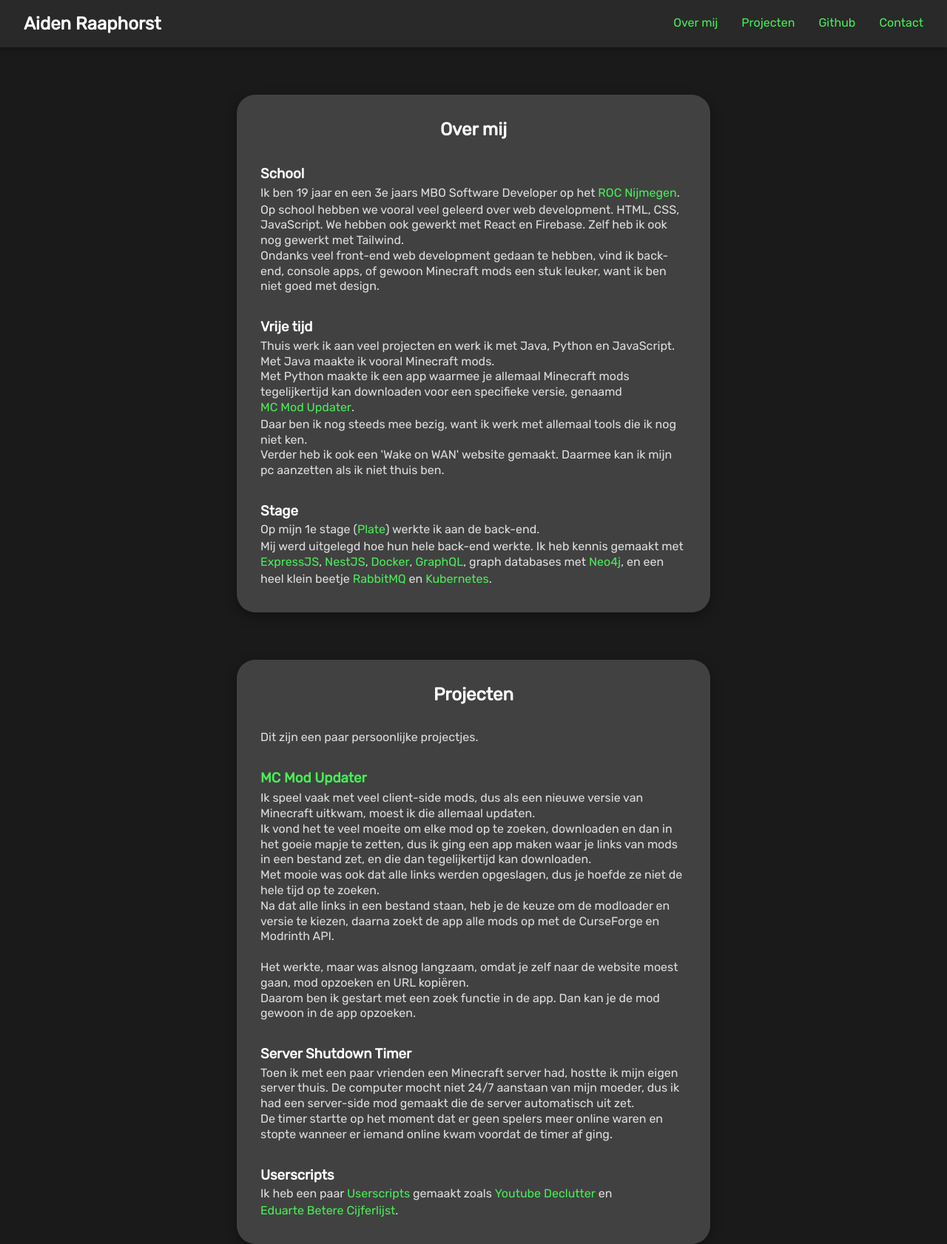
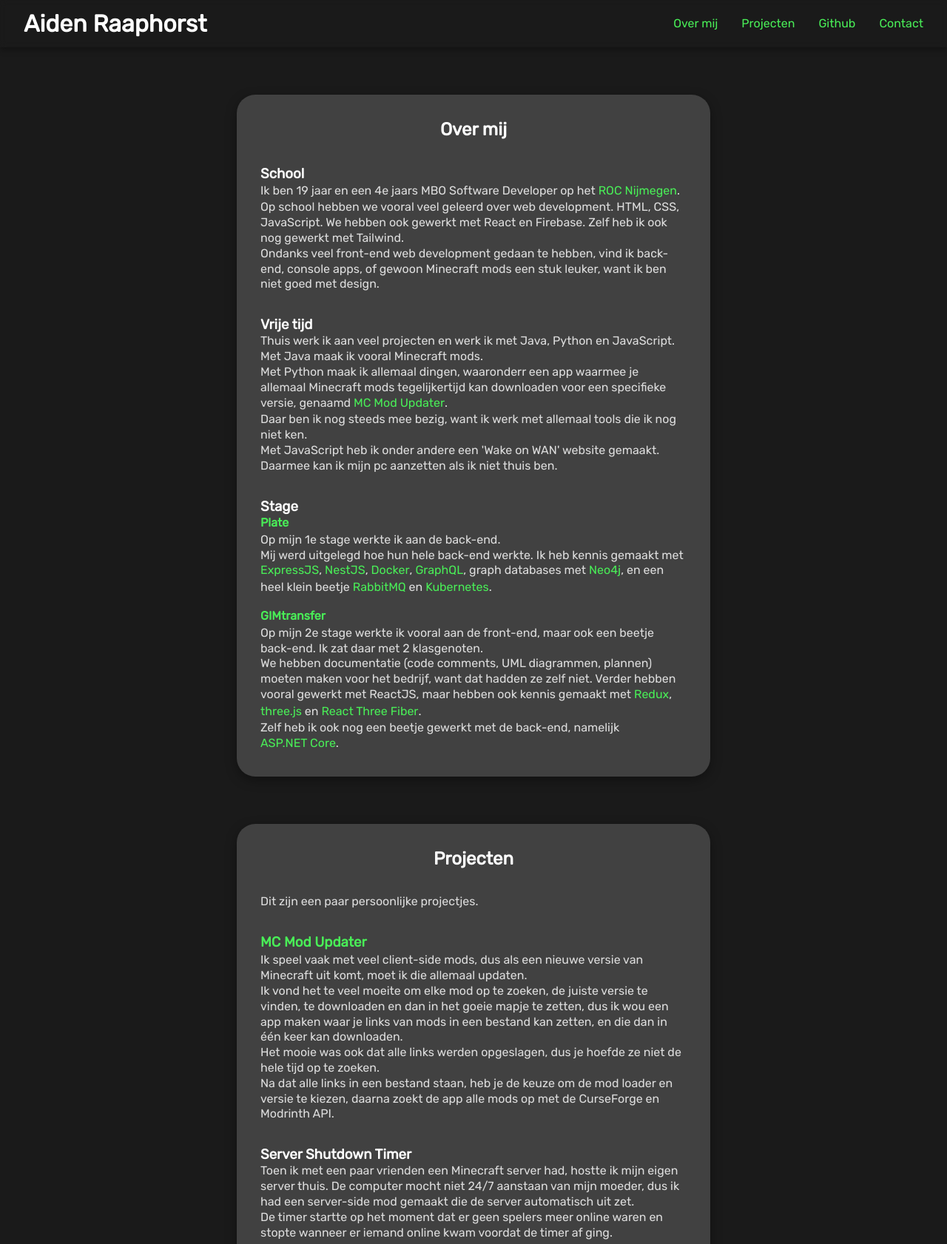
Before and after one commit to Ardyon/aidenraaphorst.github.io, a plain HTML site: page index.html in a window 1280 px wide. Shown: the top 1682 px of the page at 74% size. Drawn offline with Linux system fonts and the light colour scheme.

Commit message:
Update a lot

```diff
--- a/css/main.css
+++ b/css/main.css
@@ -1,3 +1,14 @@
+:root {
+  --text: #dddddd;
+  --header-text: #ffffff;
+  --link-text: #49ee57;
+  --background: #1a1a1a;
+  --code-background: #313131;
+  --header-background: rgba(255, 255, 255, 0.067);
+  --container-background: #414141;
+  --shadow: rgba(0, 0, 0, 0.35);
+}
+
 * {
   margin: 0;
   padding: 0;
@@ -6,18 +17,11 @@
 }
 
 body {
-  display: flex;
-  flex-direction: column;
-  align-items: center;
-  color: #ffffff;
-  background-color: #1a1a1a;
+  color: var(--header-text);
+  background-color: var(--background);
 }
 
-p {
-  color: #dddddd;
-}
-
-nav {
+header {
   display: flex;
   flex-direction: row;
   justify-content: space-between;
@@ -27,46 +31,68 @@ nav {
   width: 100%;
   height: 4rem;
   padding: 2rem;
-  margin-bottom: 4rem;
+  box-shadow: var(--shadow) 0px 3px 8px;
   backdrop-filter: blur(4px);
-  box-shadow: rgba(0, 0, 0, 0.24) 0px 3px 8px;
-  background-color: #ffffff11;
+  background-color: var(--header);
 }
 
-nav .links {
+nav {
+  display: flex;
+  flex-direction: row;
+  justify-content: start;
+  align-items: center;
+}
+
+nav ul {
   display: flex;
   flex-direction: row;
   justify-content: end;
   gap: 2rem;
+  list-style-type: none;
 }
 
-nav svg {
+#link-burger-icon {
   display: none;
+  width: 2rem;
+  height: 2rem;
 }
 
-.container:first-of-type {
-  margin-top: 8rem;
+main {
+  display: flex;
+  flex-direction: column;
+  align-items: center;
 }
 
-.container {
+article {
   width: 50%;
   margin-bottom: 4rem;
   padding: 2rem;
   border-radius: 25px;
   line-height: 1.3;
-  box-shadow: rgba(0, 0, 0, 0.35) 0px 5px 15px;
-  background-color: #414141;
+  box-shadow: var(--shadow) 0px 5px 15px;
+  background-color: var(--container-background);
 }
 
-.container-title {
+article:first-of-type {
+  margin-top: 8rem;
+}
+
+article h2 {
   width: 100%;
   margin-bottom: 2rem;
   text-align: center;
 }
 
-.container-header {
+section h3 {
   margin-top: 2rem;
-  margin-bottom: 0.2rem;
+}
+
+section p+h4 {
+  margin-top: 1rem;
+}
+
+p {
+  color: var(--text);
 }
 
 a,
@@ -76,7 +102,7 @@ a:hover,
 a:active {
   display: inline-block;
   text-decoration: none;
-  color: #49ee57;
+  color: var(--link-text);
 }
 
 a::after {
@@ -84,12 +110,8 @@ a::after {
   height: 2px;
   display: block;
   content: '';
-  background: #49ee57;
+  background: var(--link-text);
   transition: 300ms;
-}
-
-.links a::after {
-  margin-top: 2px;
 }
 
 a:hover::after {
@@ -101,24 +123,20 @@ a:hover::after {
     font-size: 0.8rem;
   }
 
-  .container {
+  article {
     width: 95%;
     padding: 1rem;
   }
 
-  nav {
+  header {
     backdrop-filter: blur(6px);
   }
 
-  nav svg {
+  #link-burger-icon {
     display: block;
   }
 
-  nav .links {
-    display: flex;
-    flex-direction: column;
-    justify-content: start;
-    align-items: center;
+  nav {
     position: absolute;
     top: 4rem;
     right: -100%;
@@ -126,16 +144,22 @@ a:hover::after {
     height: 100vh;
     padding-top: 1rem;
     font-size: 1rem;
-    backdrop-filter: blur(6px);
-    box-shadow: rgba(0, 0, 0, 0.24) 0px 3px 8px;
-    background-color: #414141;
-
-    right: -100%;
+    box-shadow: var(--shadow) 0px 3px 8px;
     transition: right 200ms linear;
+    background-color: var(--container-background);
   }
 
-  nav .links.active {
+  nav.active {
     right: 0;
+  }
+
+  nav ul {
+    display: flex;
+    flex-direction: column;
+    justify-content: start;
+    align-items: center;
+    width: 100%;
+    height: 100%;
   }
 
   a::after {
--- a/index.html
+++ b/index.html
@@ -1,57 +1,70 @@
 <!DOCTYPE html>
 <html lang="en">
+
 <head>
   <meta charset="UTF-8">
   <meta name="viewport" content="width=device-width, initial-scale=1.0">
-  <link rel="preconnect" href="https://fonts.googleapis.com">
-  <link rel="preconnect" href="https://fonts.gstatic.com" crossorigin>
   <link href="https://fonts.googleapis.com/css2?family=Rubik&display=swap" rel="stylesheet">
   <link rel="stylesheet" href="css/main.css">
   <title>Home</title>
 </head>
+
 <body>
-
-  <nav>
+  <header>
     <h1 class="title">Aiden Raaphorst</h1>
 
-    <svg width="2rem" height="2rem" viewBox="0 0 24 24" fill="none" xmlns="http://www.w3.org/2000/svg">
+    <svg id="link-burger-icon" viewBox="0 0 24 24" fill="none" xmlns="http://www.w3.org/2000/svg">
       <path d="M4 18L20 18" stroke="#ffffff" stroke-width="2" stroke-linecap="round" />
       <path d="M4 12L20 12" stroke="#ffffff" stroke-width="2" stroke-linecap="round" />
       <path d="M4 6L20 6" stroke="#ffffff" stroke-width="2" stroke-linecap="round" />
     </svg>
 
-    <div class="links">
-      <a href="#about">Over mij</a>
-      <a href="#projects">Projecten</a>
-      <a target="_blank" href="https://github.com/AidenRaaphorst">Github</a>
-      <a href="#contact">Contact</a>
-    </div>
+    <nav>
+      <ul class="links">
+        <li><a href="#about">Over mij</a></li>
+        <li><a href="#projects">Projecten</a></li>
+        <li><a target="_blank" href="https://github.com/AidenRaaphorst">Github</a></li>
+        <li><a href="#contact">Contact</a></li>
+      </ul>
     </nav>
+  </header>
 
-  <div class="container">
-    <h2 id="about" class="container-title">Over mij</h2>
+  <main>
+    <article>
+      <h2 id="about">Over mij</h2>
 
-    <h3 class="container-header">School</h3>
+      <section>
+        <h3>School</h3>
         <p>
-      Ik ben <span id="age">0</span> jaar en een 3e jaars MBO Software Developer op het
+          Ik ben <span id="age">0</span> jaar en een 4e jaars MBO Software Developer op het
           <a target="_blank" href="https://www.roc-nijmegen.nl/locaties/heyendaalseweg">ROC Nijmegen</a>. <br>
-      Op school hebben we vooral veel geleerd over web development. HTML, CSS, JavaScript. We hebben ook gewerkt met React en Firebase. Zelf heb ik ook nog gewerkt met Tailwind. <br>
-      Ondanks veel front-end web development gedaan te hebben, vind ik back-end, console apps, of gewoon Minecraft mods een stuk leuker, want ik ben niet goed met design. <br>
+          Op school hebben we vooral veel geleerd over web development. HTML, CSS, JavaScript. We hebben ook gewerkt met
+          React en Firebase. Zelf heb ik ook nog gewerkt met Tailwind. <br>
+          Ondanks veel front-end web development gedaan te hebben, vind ik back-end, console apps, of gewoon Minecraft
+          mods
+          een stuk leuker, want ik ben niet goed met design. <br>
         </p>
+      </section>
 
-    <h3 class="container-header">Vrije tijd</h3>
+      <section>
+        <h3>Vrije tijd</h3>
         <p>
           Thuis werk ik aan veel projecten en werk ik met Java, Python en JavaScript. <br>
-      Met Java maakte ik vooral Minecraft mods. <br>
-      Met Python maakte ik een app waarmee je allemaal Minecraft mods tegelijkertijd kan downloaden voor een specifieke versie,
-      genaamd <a target="_blank" href="https://github.com/AidenRaaphorst/mc-mod-updater">MC Mod Updater</a>. <br>
+          Met Java maak ik vooral Minecraft mods. <br>
+          Met Python maak ik allemaal dingen, waaronderr een app waarmee je allemaal Minecraft mods
+          tegelijkertijd kan downloaden voor een specifieke versie, genaamd
+          <a target="_blank" href="https://github.com/AidenRaaphorst/mc-mod-updater">MC Mod Updater</a>. <br>
           Daar ben ik nog steeds mee bezig, want ik werk met allemaal tools die ik nog niet ken. <br>
-      Verder heb ik ook een 'Wake on WAN' website gemaakt. Daarmee kan ik mijn pc aanzetten als ik niet thuis ben.
+          Met JavaScript heb ik onder andere een 'Wake on WAN' website gemaakt. Daarmee kan ik mijn pc aanzetten als ik niet thuis ben.
         </p>
+      </section>
 
-    <h3 class="container-header">Stage</h3>
+      <section>
+        <h3>Stage</h3>
+        <h4><a target="_blank" href="https://www.getplate.com/nl">Plate</a></h4>
         <p>
-      Op mijn 1e stage (<a target="_blank" href="https://www.getplate.com/nl">Plate</a>) werkte ik aan de back-end. <br>
+          Op mijn 1e stage werkte ik aan de back-end.
+          <br>
           Mij werd uitgelegd hoe hun hele back-end werkte. Ik heb kennis gemaakt met
           <a target="_blank" href="https://expressjs.com/">ExpressJS</a>,
           <a target="_blank" href="https://nestjs.com/">NestJS</a>,
@@ -63,51 +76,85 @@
           en
           <a target="_blank" href="https://kubernetes.io/">Kubernetes</a>.
         </p>
-  </div>
 
-  <div class="container">
-    <h2 id="projects" class="container-title">Projecten</h2>
+        <h4><a href="https://gimtransfer.com/" target="_blank">GIMtransfer</a></h4>
+        <p>
+          Op mijn 2e stage werkte ik vooral aan de front-end, maar ook een beetje back-end. Ik zat daar met 2 klasgenoten. <br>
+          We hebben documentatie (code comments, UML diagrammen, plannen) moeten maken voor het bedrijf, want dat hadden ze zelf niet.
+          Verder hebben vooral gewerkt met ReactJS, maar hebben ook kennis gemaakt met
+          <a href="https://redux.js.org/" target="_blank" rel="noopener noreferrer">Redux</a>,
+          <a href="https://threejs.org/" target="_blank" rel="noopener noreferrer">three.js</a> en
+          <a href="https://docs.pmnd.rs/react-three-fiber" target="_blank" rel="noopener noreferrer">React Three Fiber</a>. <br>
+          Zelf heb ik ook nog een beetje gewerkt met de back-end, namelijk
+          <a href="https://dotnet.microsoft.com/en-us/apps/aspnet" target="_blank" rel="noopener noreferrer">ASP.NET Core</a>. <br>
+        </p>
+      </section>
 
+    </article>
+
+    <article>
+      <h2 id="projects">Projecten</h2>
       <p>Dit zijn een paar persoonlijke projectjes.</p>
 
-    <h3 class="container-header"><a target="_blank" href="https://github.com/AidenRaaphorst/mc-mod-updater">MC Mod Updater</a></h3>
+      <section>
+        <h3><a target="_blank" href="https://github.com/AidenRaaphorst/mc-mod-updater">MC Mod Updater</a></h3>
         <p>
-      Ik speel vaak met veel client-side mods, dus als een nieuwe versie van Minecraft uitkwam, moest ik die allemaal updaten. <br>
-      Ik vond het te veel moeite om elke mod op te zoeken, downloaden en dan in het goeie mapje te zetten, dus ik ging een app maken waar je links van mods in een bestand zet, en die dan tegelijkertijd kan downloaden. <br>
-      Met mooie was ook dat alle links werden opgeslagen, dus je hoefde ze niet de hele tijd op te zoeken. <br>
-      Na dat alle links in een bestand staan, heb je de keuze om de modloader en versie te kiezen, daarna zoekt de app alle mods op met de CurseForge en Modrinth API. <br>
-      <br>
-      Het werkte, maar was alsnog langzaam, omdat je zelf naar de website moest gaan, mod opzoeken en URL kopiëren. <br>
-      Daarom ben ik gestart met een zoek functie in de app. Dan kan je de mod gewoon in de app opzoeken.
+          Ik speel vaak met veel client-side mods, dus als een nieuwe versie van Minecraft uit komt, moet ik die allemaal updaten. <br>
+          Ik vond het te veel moeite om elke mod op te zoeken, de juiste versie te vinden, te downloaden en dan in het goeie mapje te zetten,
+          dus ik wou een app maken waar je links van mods in een bestand kan zetten, en die dan in één keer kan downloaden. <br>
+          Het mooie was ook dat alle links werden opgeslagen, dus je hoefde ze niet de hele tijd op te zoeken. <br>
+          Na dat alle links in een bestand staan, heb je de keuze om de mod loader en versie te kiezen, daarna zoekt de app
+          alle mods op met de CurseForge en Modrinth API. <br>
         </p>
+      </section>
 
-    <h3 class="container-header">Server Shutdown Timer</h3>
+      <section>
+        <h3>Server Shutdown Timer</h3>
         <p>
           Toen ik met een paar vrienden een Minecraft server had, hostte ik mijn eigen server thuis.
-      De computer mocht niet 24/7 aanstaan van mijn moeder, dus ik had een server-side mod gemaakt die de server automatisch uit zet. <br>
-      De timer startte op het moment dat er geen spelers meer online waren en stopte wanneer er iemand online kwam voordat de timer af ging.
+          De computer mocht niet 24/7 aanstaan van mijn moeder, dus ik had een server-side mod gemaakt die de server
+          automatisch uit zet. <br>
+          De timer startte op het moment dat er geen spelers meer online waren en stopte wanneer er iemand online kwam
+          voordat de timer af ging.
         </p>
+      </section>
 
-    <h3 class="container-header">Userscripts</h3>
+      <section>
+        <h3>MC WebPanel</h3>
+        <p>
+          Ik host nu mijn Minecraft server in de cloud, maar ik kan niet makkelijk bij de console. <br>
+          Dus ik heb een mod gemaakt die een website host met een console, zodat je direct met de server kan praten via de website.
+          Natuurlijk is de website goed beveiligd.
+        </p>
+      </section>
+
+      <section>
+        <h3>Userscripts</h3>
         <p>
           Ik heb een paar <a target="_blank" href="https://en.wikipedia.org/wiki/Userscript">Userscripts</a> gemaakt
           zoals <a target="_blank" href="https://github.com/AidenRaaphorst/youtube-declutter">Youtube Declutter</a>
-      en <a target="_blank" href="https://github.com/AidenRaaphorst/eduarte-betere-cijferlijst">Eduarte Betere Cijferlijst</a>.
+          en <a target="_blank" href="https://github.com/AidenRaaphorst/eduarte-betere-cijferlijst">Eduarte Betere
+            Cijferlijst</a>.
         </p>
-  </div>
+      </section>
+    </article>
 
-  <div class="container">
-    <h2 id="contact" class="container-title">Contact</h2>
+    <article>
+      <h2 id="contact">Contact</h2>
 
+      <section>
         <p>
-      Het liefst met email contact opnemen, dan staat alle informatie als tekst <br>
-      en kan ik het altijd weer opzoeken.
+          Het liefst via email contact opnemen, dan staat alle informatie als tekst opgeslagen en kan ik het altijd weer
+          opzoeken.
         </p>
         <br>
 
-    <p>Email: <a href="mailto:aidenraaphorst@gmail.com">aidenraaphorst@gmail.com</a></p>
-  </div>
+        <p>Email: <a target="_blank" href="mailto:aidenraaphorst@gmail.com">aidenraaphorst@gmail.com</a></p>
+      </section>
+    </article>
+  </main>
 
   <script src="js/main.js"></script>
 </body>
+
 </html>
--- a/js/main.js
+++ b/js/main.js
@@ -1,5 +1,5 @@
-const burgerMenu = document.querySelector("nav svg");
-const linksMenu = document.querySelector("nav .links");
+const burgerMenu = document.querySelector("#link-burger-icon");
+const linksMenu = document.querySelector("nav");
 const links = linksMenu.querySelectorAll("a");
 const ageSpan = document.querySelector("#age");
 
```
Lines whose indentation alone changed are shown as unchanged.
